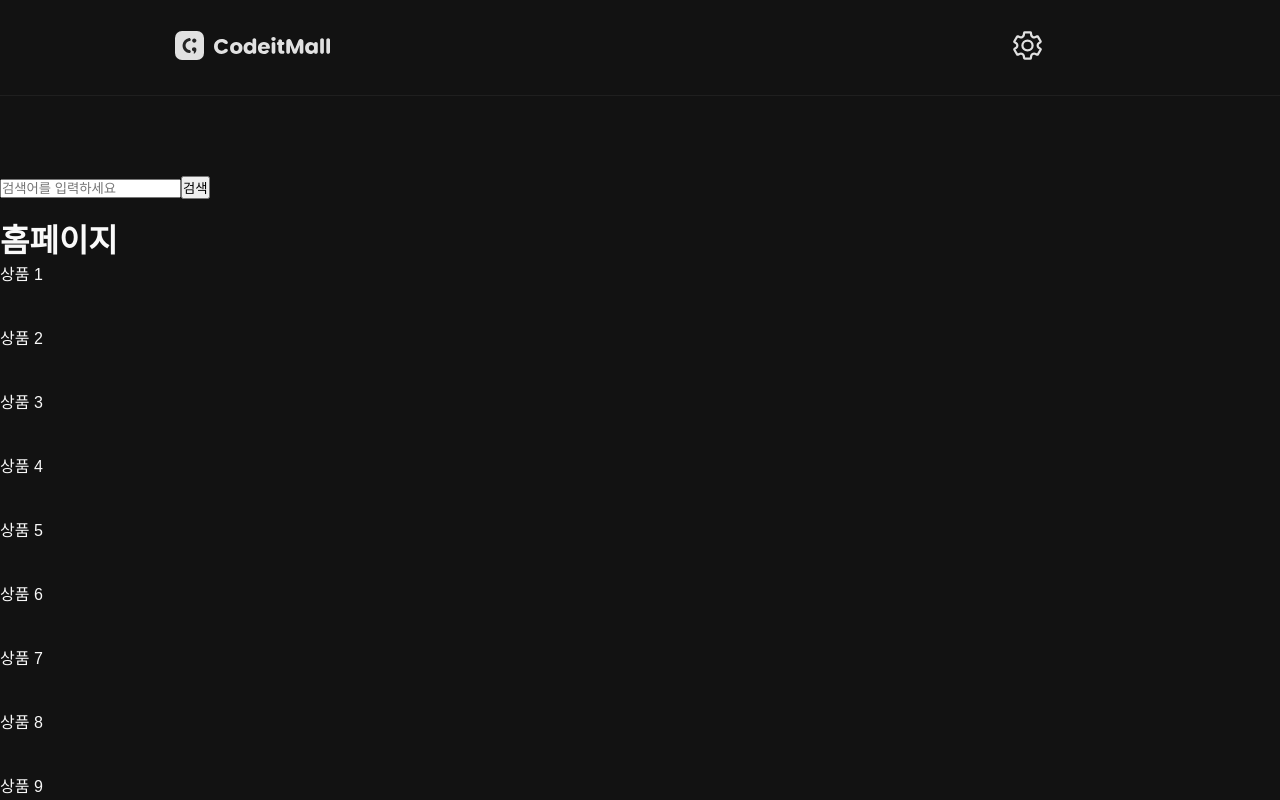
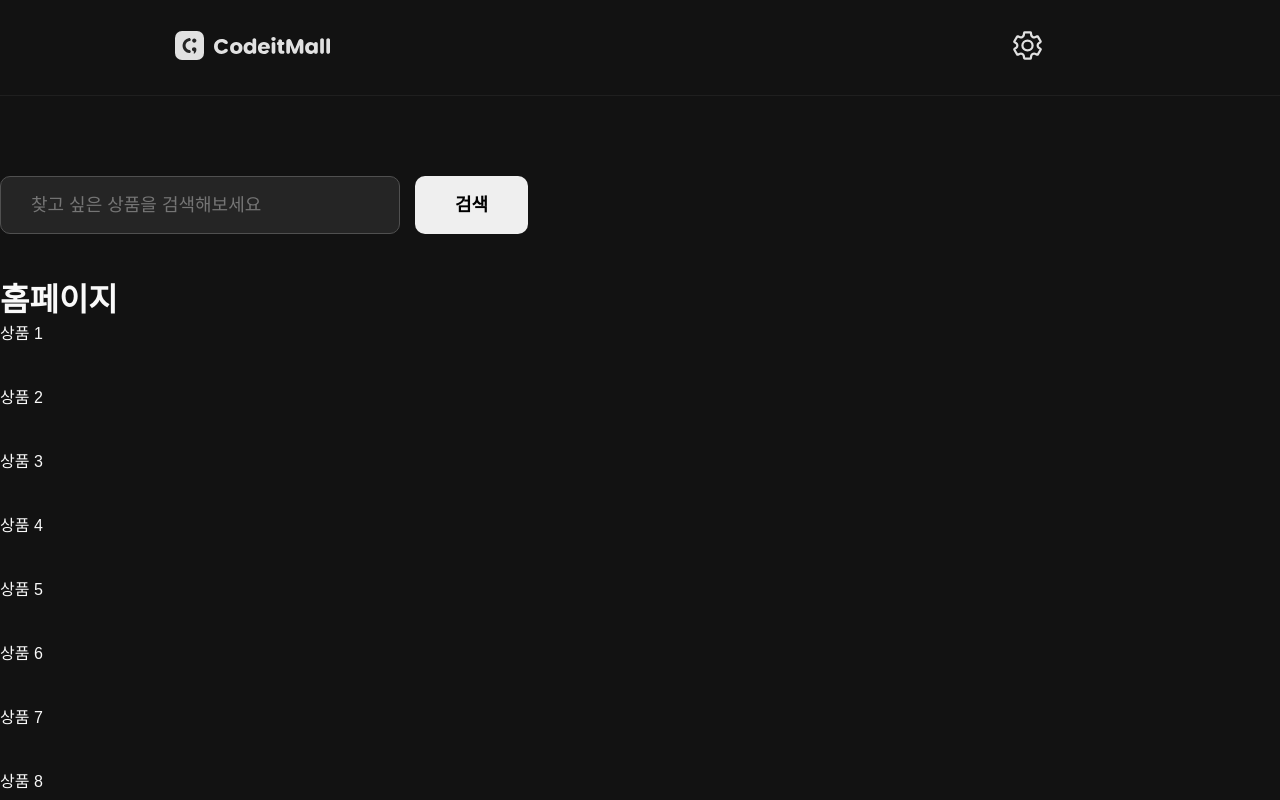
Before and after one commit to chaemin58/codeitmall, a Next.js app: page / in a window 1280 px wide. Shown: the top 800 px of the page. Built offline with nearby package versions, Linux system fonts and the light colour scheme.

Commit message:
style: 검색바 스타일 적용

```diff
--- a/app/(product-list)/components/SearchForm.js
+++ b/app/(product-list)/components/SearchForm.js
@@ -1,8 +1,15 @@
+import styles from './SearchForm.module.css';
+
 export default function SearchForm(){
   return(
-    <form action="/search">
-      <input name ="q" type="text" placeholder="검색어를 입력하세요" />
-      <button type="submit">검색</button>
+    <form action="/search" className={styles.form}>
+      <input
+        name ="q"
+        type="text"
+        placeholder="찾고 싶은 상품을 검색해보세요"
+        className={styles.input}
+      />
+      <button type="submit" className={styles.button}>검색</button>
     </form>
   );
 }
--- /dev/null
+++ b/app/(product-list)/components/SearchForm.module.css
@@ -0,0 +1,25 @@
+.form {
+  display: flex;
+  gap: 15px;
+}
+
+.input {
+  width: 400px;
+  padding: 0px 30px;
+  color: #f9f9f9;
+  font-size: 18px;
+  background-color: #252525;
+  border: 1px solid #505050;
+  border-radius: 10px;
+  outline: none;
+}
+
+.button {
+  padding: 16px 40px;
+  font-weight: 700;
+  font-size: 18px;
+  line-height: 26px;
+  border: none;
+  border-radius: 10px;
+  cursor: pointer;
+}
--- a/app/(product-list)/layout.js
+++ b/app/(product-list)/layout.js
@@ -1,10 +1,11 @@
 import SearchForm from "./components/SearchForm";
+import styles from './layout.module.css';
 
 export default function ProductListLayout({ children }){
   return(
     <div>
       <SearchForm/>
-      <div style={{ marginTop: '16px' }}>{children}</div>
+      <div className={styles.container}>{children}</div>
     </div>
   )
 }
--- /dev/null
+++ b/app/(product-list)/layout.module.css
@@ -0,0 +1,3 @@
+.container {
+  margin-top: 40px;
+}
```
